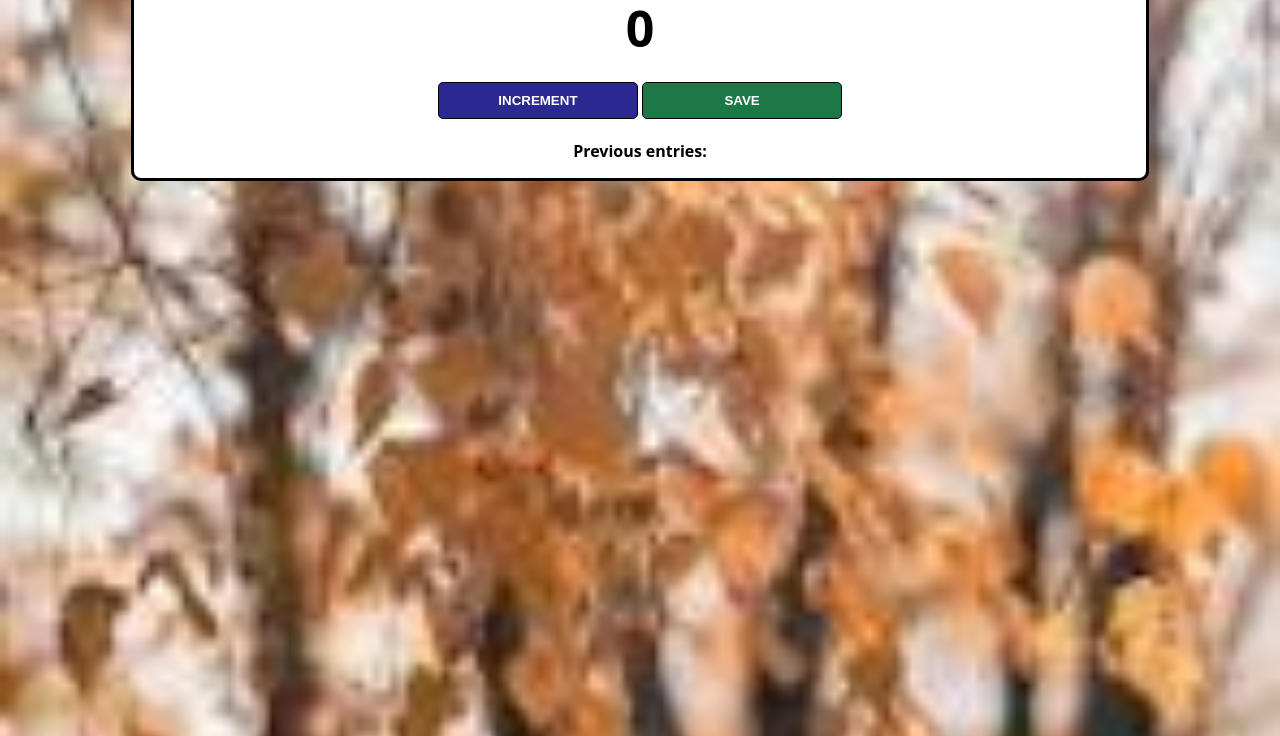
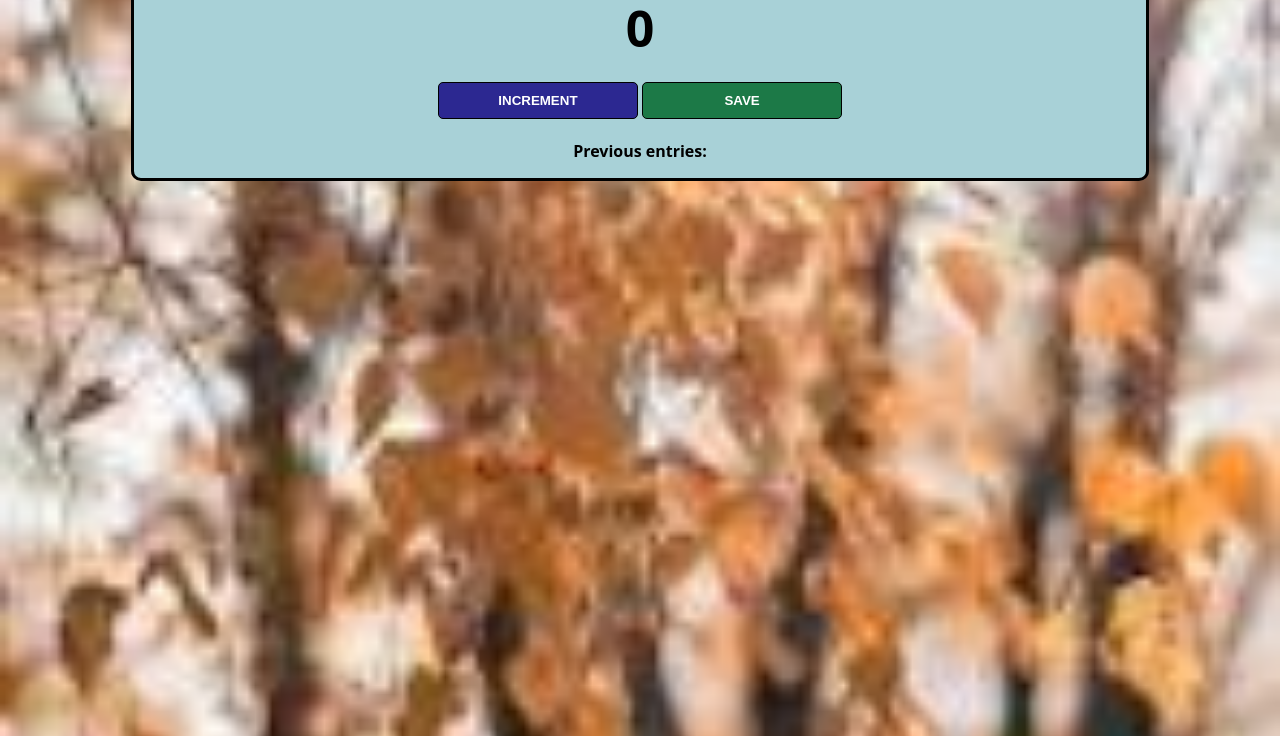
Before and after one commit to prakash6007/front-end, a website built with Vite: page index.html in a window 1280 px wide. Shown: the part 80-816 px from the top of the page. Built offline with nearby package versions, Linux system fonts and the light colour scheme.

Commit message:
Update index.css

```diff
--- a/index.css
+++ b/index.css
@@ -7,7 +7,7 @@ body {
 }
 
 .container {
-    background: white;
+    background:#a8d1d7;
     max-width: 80%;
     margin: auto;
     border: 3px solid black;
```
